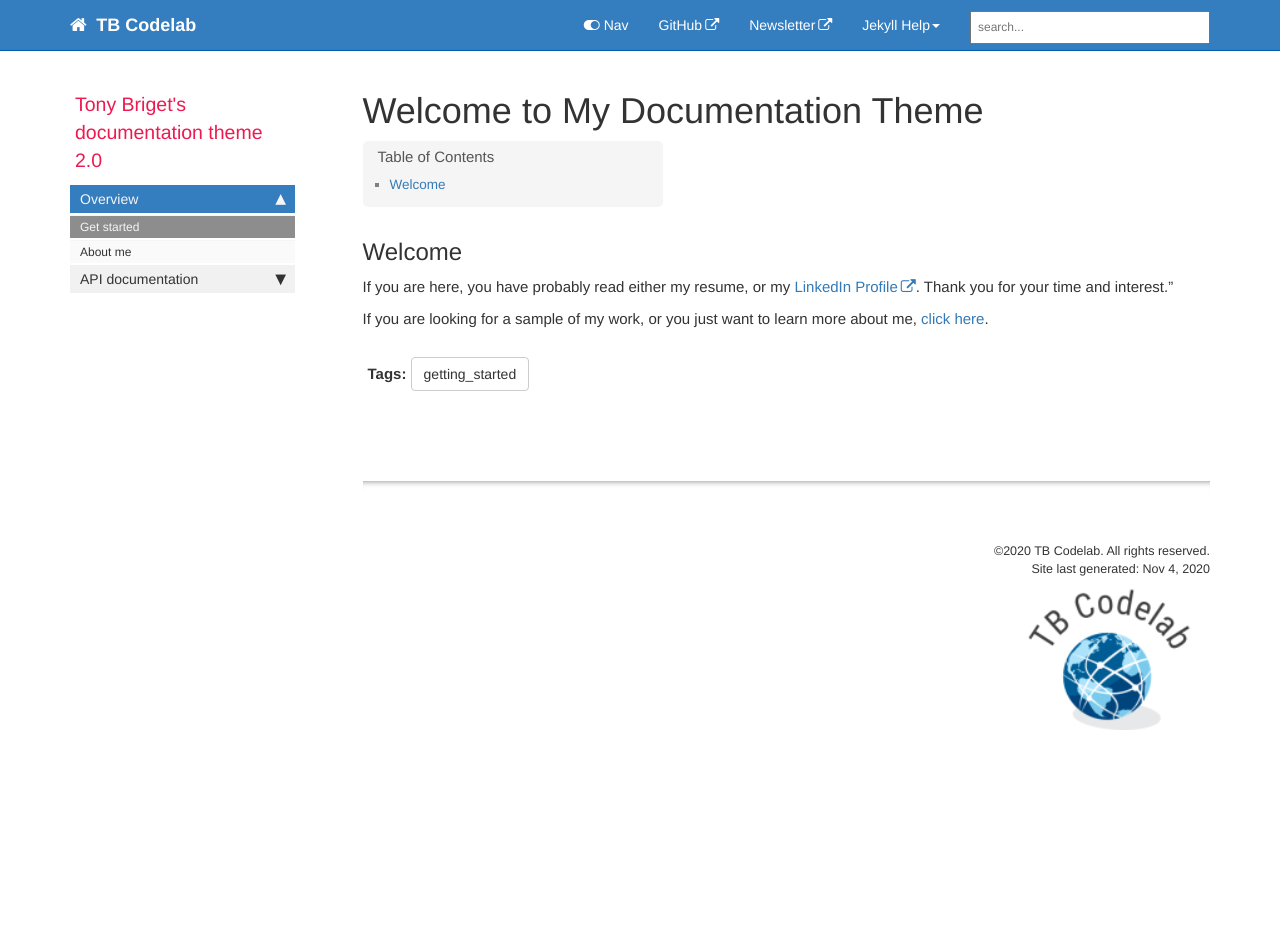
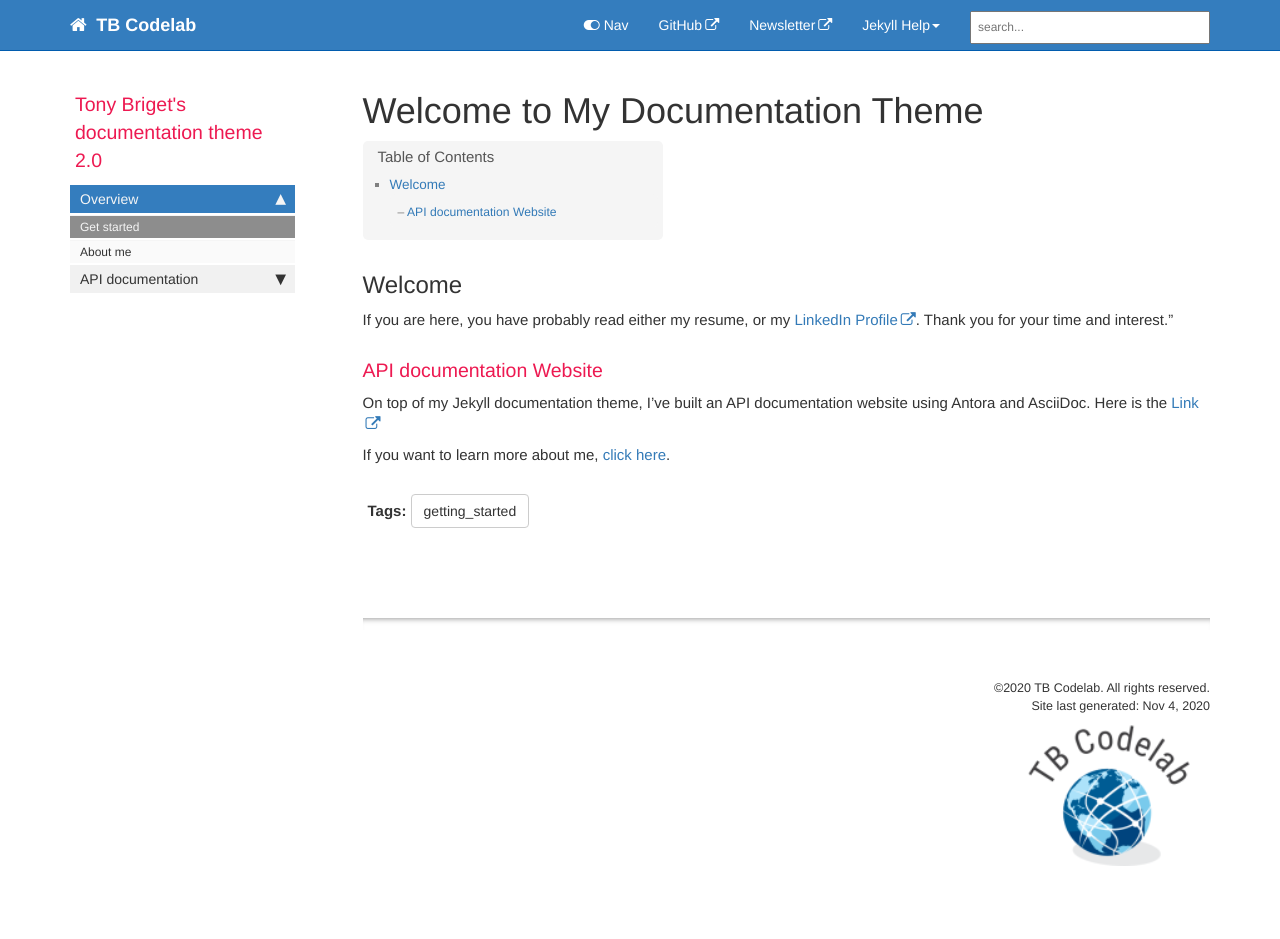
Before and after one commit to TonyBgithub/mydoctheme, a Jekyll site: the page built from index.md, in a window 1280 px wide. Built offline with Jekyll 4.4.1, drawn with Linux system fonts in a browser that asks for light colours; comment, search, counter and statistics services are not loaded; before the commit the page ends 900 px from its top, so only the background shows below that.

Commit message:
Insert antora link in index

```diff
--- a/index.md
+++ b/index.md
@@ -10,6 +10,9 @@ permalink: index.html
 
 If you are here, you have probably read either my resume, or my <a alt='LinkedIn profile' href='https://www.linkedin.com/in/tony-briget-52640017a/?originalSubdomain=fr'>LinkedIn Profile</a>. Thank you for your time and interest."
 
-If you are looking for a sample of my work, or you just want to learn more about me, [click here][mydoc_about].
+### API documentation Website
+On top of my Jekyll documentation theme, I've built an API documentation website using Antora and AsciiDoc. Here is the [Link](https://tb-apidocs.netlify.app/apidocs/1.0/)
+
+If you want to learn more about me, [click here][mydoc_about].
 
 {% include links.html %}
```
